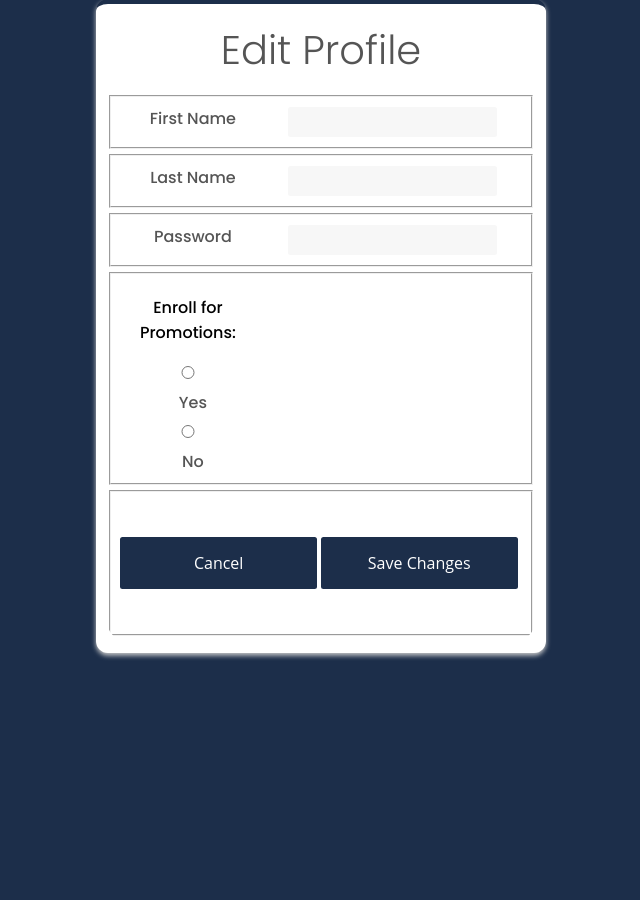
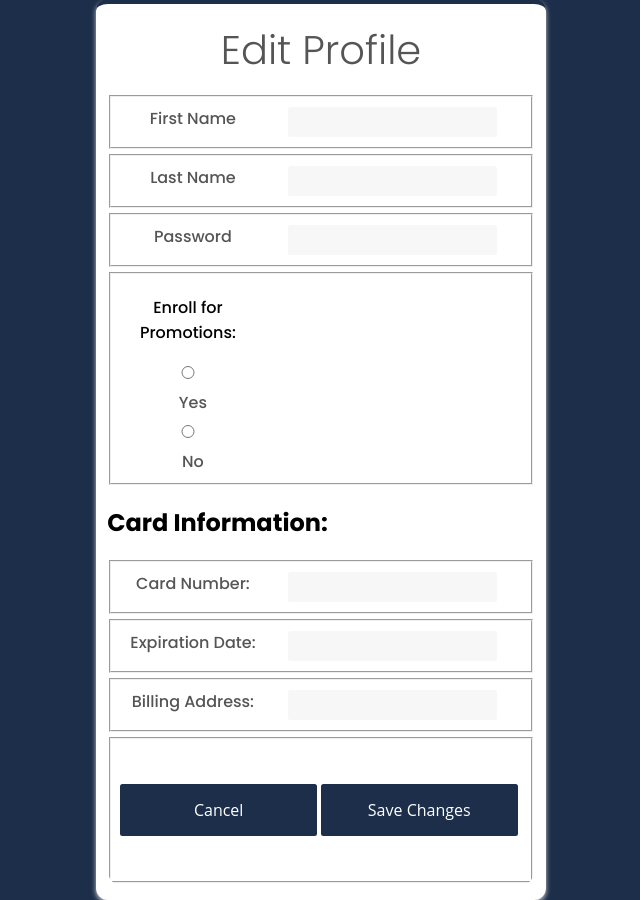
Before and after one commit to zekesiegman/4050_eBooking, a Django app: a page that uses cinemaE-Booking/templates/editprofile.html in a window 1280 px wide. Shown: the part 121-1021 px from the top of the page, without its empty margins (319-959 px from the left). Before the commit the page ends 780 px from the top, so only its background shows below. Run offline with Django 4.2, Linux system fonts and the light colour scheme.

Commit message:
added card info to edit profile page

```diff
--- a/cinemaE-Booking/eBooking/settings.py
+++ b/cinemaE-Booking/eBooking/settings.py
@@ -130,6 +130,8 @@ STATICFILES_DIRS = [
 # Default primary key field type
 # https://docs.djangoproject.com/en/4.0/ref/settings/#default-auto-field
 
+# AUTH_USER_MODEL = 'home.User'
+
 DEFAULT_AUTO_FIELD = 'django.db.models.BigAutoField'
 ACCOUNT_AUTHENTICATION_METHOD = 'email'
 ACCOUNT_USER_MODEL_USERNAME_FIELD = None
--- a/cinemaE-Booking/home/views.py
+++ b/cinemaE-Booking/home/views.py
@@ -27,7 +27,7 @@ def registration2(response):
 #def login(response):
  #   return render(response, "../templates/registration/login.html")
 
-
+# old registration, no longer used but kept for reference
 def registration(request):
 
     if request.GET.get('login_now') == "Login Now":
@@ -71,7 +71,7 @@ def forgotpassword(request):
     username = request.POST.get('username')
     password = request.POST.get('password')
     try:
-        user = us.objects.get(username= username)
+        user = us.objects.get(username=username)
         user.set_password(password)
         user.save()
         return redirect('/')
@@ -112,6 +112,17 @@ def editprofile(request):
         if len(p) != 0:
             user.set_password(request.POST.get('password'))
             update_session_auth_hash(request,us)
+        cardno = request.POST.get('cardno')
+        exp = request.POST.get('exp')
+        address = request.POST.get('address')
+        if cardno is not None and exp is not None and address is not None:
+            account = Account()
+            account.cardNo = cardno
+            account.expirationDate = exp
+            account.billingAdd = address
+            account.type = 1
+            account.user_userID = user
+            account.save()
         user.save()
         #enrollForPromotions = request.POST.get('promotion')
         return redirect('/')
--- a/cinemaE-Booking/static/css/forms.css
+++ b/cinemaE-Booking/static/css/forms.css
@@ -87,7 +87,7 @@ body{
     margin-top: 30px;
 }
 #custom .form .input-field {
-    height: 20px;
+    height: 100px;
 
 }
 
--- a/cinemaE-Booking/templates/editprofile.html
+++ b/cinemaE-Booking/templates/editprofile.html
@@ -333,6 +333,34 @@
                 </div>
               </fieldset>
 
+              <h2>Card Information:</h2>
+              <fieldset>
+                <div class="grid-35">
+                  <label for="cardno">Card Number:</label>
+                </div>
+                <div class="grid-65">
+                  <input type="text" id="cardno" name="carno" tabindex="6" />
+                </div>
+              </fieldset>
+
+              <fieldset>
+                <div class="grid-35">
+                  <label for="exp">Expiration Date:</label>
+                </div>
+                <div class="grid-65">
+                  <input type="text" id="exp" name="exp" tabindex="6" />
+                </div>
+              </fieldset>
+
+              <fieldset>
+                <div class="grid-35">
+                  <label for="address">Billing Address:</label>
+                </div>
+                <div class="grid-65">
+                  <input type="text" id="address" name="address" tabindex="6" />
+                </div>
+              </fieldset>
+
               <fieldset>
                 <a href="{% url 'user-profile' %}"></a><input type="button" class="Btn cancel" value="Cancel" />
                 <div><a href="{% url 'user-profile' %}"/><input type="submit" class="Btn" value="Save Changes"></a></div>
--- a/cinemaE-Booking/templates/registration/login.html
+++ b/cinemaE-Booking/templates/registration/login.html
@@ -26,10 +26,10 @@
                 </div>
                 <div class="input field">
                     <button type="submit" class = "btn btn-success">Login</button>
+                </form>
                 </div>
                     <p>Don't have an account?<a href="{% url 'registration2' %}"/>Create one </a></p>
                 <a href="{% url 'forgotpassword' %}"/>Forgot Password </a>
-                </form>
             </div>
         </div>
     </div>
--- a/cinemaE-Booking/templates/registration2.html
+++ b/cinemaE-Booking/templates/registration2.html
@@ -41,8 +41,10 @@
                     </div>
                 </form>
             </div>
-            <p>Already have an account?</p>
-            <a href="{% url 'login' %}">Login Here!</a>
+            <div>
+               <p>Already have an account?</p>
+                <a href="{% url 'login' %}">Login Here!</a>
+            </div>
         </div>
     </div>
     {% endblock %}
```
Also changed, not shown: cinemaE-Booking/home/models.py (+7 -6 lines), cinemaE-Booking/templates/login.html (+5 -3 lines), cinemaE-Booking/db.sqlite3, cinemaE-Booking/home/migrations/0001_initial.py, cinemaE-Booking/home/migrations/0002_alter_cardtype_cardtypeid.py (added), cinemaE-Booking/home/migrations/0003_alter_account_accountid.py (added), cinemaE-Booking/home/migrations/0004_alter_user_userid.py (added).
